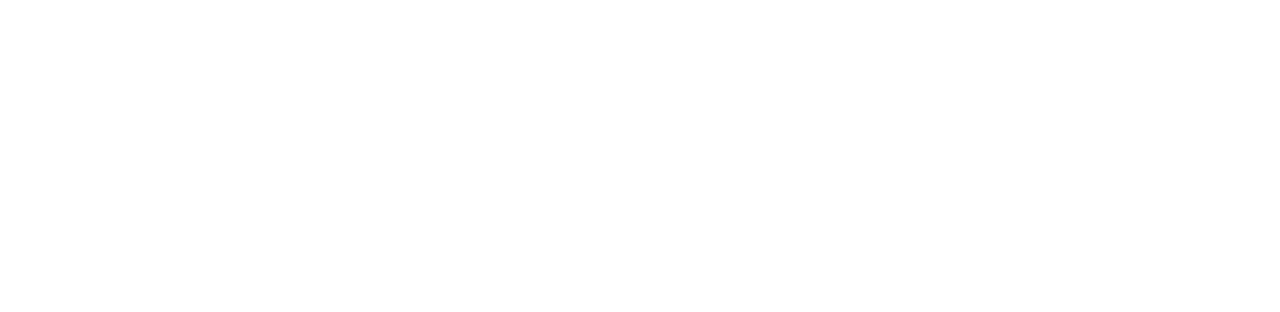
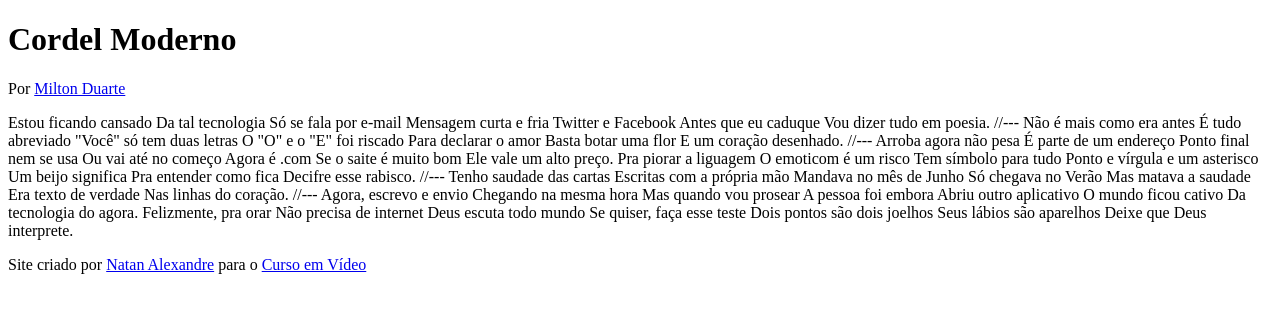
Before and after one commit to NatanAlexandre/projeto-cordel, a plain HTML site: page index.html in a window 1280 px wide. Drawn offline with Linux system fonts and the light colour scheme.

Commit message:
Update index.html

```diff
--- a/index.html
+++ b/index.html
@@ -8,6 +8,77 @@
     <link rel="stylesheet" href="style/style.css">
 </head>
 <body>
+        <header>
+            <h1>Cordel Moderno</h1>
+            <p>Por <a href="https://www.recantodasletras.com.br/poesias/3186743" target="_blank">Milton Duarte</a></p>
+        </header>
 
+        Estou ficando cansado
+        Da tal tecnologia
+        Só se fala por e-mail
+        Mensagem curta e fria
+        Twitter e Facebook
+        Antes que eu caduque
+        Vou dizer tudo em poesia.
+
+        //---
+
+        Não é mais como era antes
+        É tudo abreviado
+        "Você" só tem duas letras
+        O "O" e o "E" foi riscado
+        Para declarar o amor
+        Basta botar uma flor
+        E um coração desenhado.
+
+        //---
+
+        Arroba agora não pesa
+        É parte de um endereço
+        Ponto final nem se usa
+        Ou vai até no começo
+        Agora é .com
+        Se o saite é muito bom
+        Ele vale um alto preço.
+
+        Pra piorar a liguagem
+        O emoticom é um risco
+        Tem símbolo para tudo
+        Ponto e vírgula e um asterisco
+        Um beijo significa
+        Pra entender como fica
+        Decifre esse rabisco.
+
+        //---
+
+        Tenho saudade das cartas
+        Escritas com a própria mão
+        Mandava no mês de Junho
+        Só chegava no Verão
+        Mas matava a saudade
+        Era texto de verdade
+        Nas linhas do coração.
+
+        //---
+
+        Agora, escrevo e envio
+        Chegando na mesma hora
+        Mas quando vou prosear
+        A pessoa foi embora
+        Abriu outro aplicativo
+        O mundo ficou cativo
+        Da tecnologia do agora.
+
+        Felizmente, pra orar
+        Não precisa de internet
+        Deus escuta todo mundo
+        Se quiser, faça esse teste
+        Dois pontos são dois joelhos
+        Seus lábios são aparelhos
+        Deixe que Deus interprete.
+
+        <footer>
+            <p>Site criado por <a href="https://www.github.com/NatanAlexandre/NatanAlexandre" target="_blank">Natan Alexandre</a> para o <a href="https://www.cursoemvideo.com" target="_blank">Curso em Vídeo</a></p>
+        </footer>
 </body>
 </html>
```
